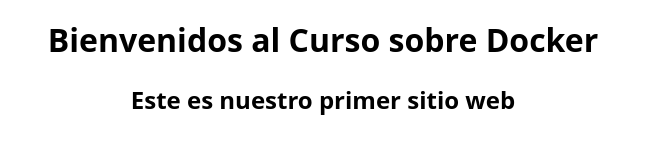
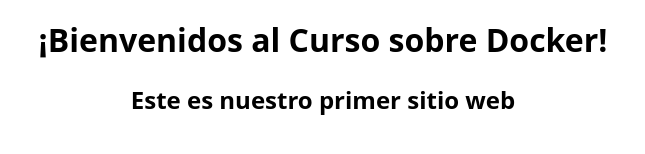
Before and after one commit to davidddp/curso-docker, a plain HTML site: page static-html/index.html in a window 1280 px wide. Shown: the part 358-512 px from the top of the page, 317-962 px from the left. Drawn offline with Linux system fonts and the light colour scheme.

Commit message:
He cambiado el mensaje

```diff
--- a/static-html/index.html
+++ b/static-html/index.html
@@ -16,6 +16,6 @@ body {
 </head>
 <body>
 	<img src="logo.jpeg" />
-	<h1>Bienvenidos al Curso sobre Docker</h1>
+	<h1>¡Bienvenidos al Curso sobre Docker!</h1>
 	<h2>Este es nuestro primer sitio web</h2>
 </html>
```
